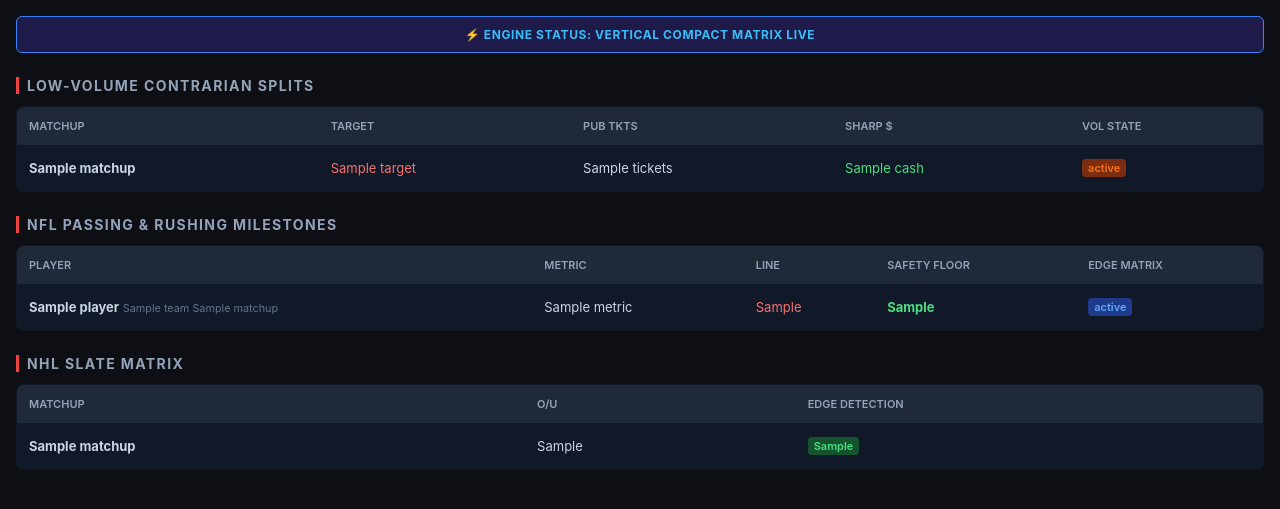
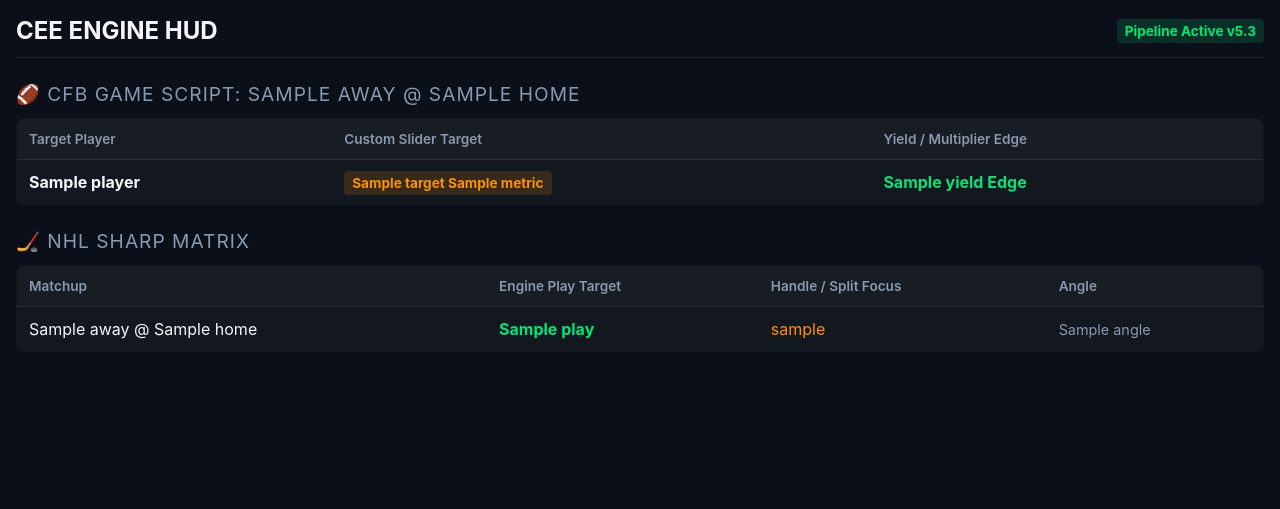
Before and after one commit to matty48653-design/Cee-app, a Flask app: template templates/dashboard.html in a window 1280 px wide. Shown: the top 509 px of the page. Run offline with Flask 3, Linux system fonts and the light colour scheme; the template is opened without the code that fills it: most values are stand-ins (such as "Sample title", 1, 10 or a date in 2020).

Commit message:
Refactor dashboard.html for improved layout and style
Updated the dashboard HTML to improve structure and styling, including renaming the title and modifying sections for CFB and NHL.

```diff
--- a/templates/dashboard.html
+++ b/templates/dashboard.html
@@ -3,87 +3,119 @@
 <head>
     <meta charset="UTF-8">
     <meta name="viewport" content="width=device-width, initial-scale=1.0">
-    <title>CEE v5.3 HUD</title>
+    <title>Cee Engine HUD</title>
     <style>
-        body { background-color: #0d0f14; color: #cbd5e1; font-family: -apple-system, BlinkMacSystemFont, "Segoe UI", Roboto, sans-serif; margin: 0; padding: 16px; }
-        .banner { background: #1e1b4b; border: 1px solid #3b82f6; color: #38bdf8; text-align: center; padding: 10px; font-weight: bold; border-radius: 6px; font-size: 12px; letter-spacing: 0.05em; margin-bottom: 20px; }
-        .section-title { font-size: 14px; font-weight: 700; text-transform: uppercase; color: #94a3b8; letter-spacing: 0.1em; margin: 24px 0 12px 0; border-left: 3px solid #ef4444; padding-left: 8px; }
-        .matrix-table { width: 100%; border-collapse: collapse; background: #111827; border-radius: 8px; overflow: hidden; border: 1px solid #1f2937; margin-bottom: 20px; }
-        .matrix-table th { background: #1f2937; color: #94a3b8; font-size: 11px; text-transform: uppercase; text-align: left; padding: 12px; font-weight: 600; }
-        .matrix-table td { padding: 14px 12px; font-size: 13px; border-bottom: 1px solid #1f2937; }
-        .matrix-table tr:last-child td { border-bottom: none; }
-        .badge { background: #14532d; color: #4ade80; padding: 2px 6px; border-radius: 4px; font-size: 11px; font-weight: 600; display: inline-block; }
-        .badge-alt { background: #7c2d12; color: #f97316; padding: 2px 6px; border-radius: 4px; font-size: 11px; font-weight: 600; display: inline-block; }
-        .badge-nfl { background: #1e3a8a; color: #60a5fa; padding: 2px 6px; border-radius: 4px; font-size: 11px; font-weight: 600; display: inline-block; }
+        :root {
+            --bg-color: #0b0f19;
+            --card-bg: rgba(255, 255, 255, 0.03);
+            --border-color: rgba(255, 255, 255, 0.08);
+            --accent-green: #00e676;
+            --accent-orange: #ff9100;
+            --text-main: #f5f6f9;
+            --text-muted: #8a99ad;
+        }
+        body {
+            background-color: var(--bg-color);
+            color: var(--text-main);
+            font-family: -apple-system, BlinkMacSystemFont, "Segoe UI", Roboto, Helvetica, Arial, sans-serif;
+            margin: 0;
+            padding: 16px;
+        }
+        .header {
+            display: flex;
+            justify-content: space-between;
+            align-items: center;
+            margin-bottom: 24px;
+            border-bottom: 1px solid var(--border-color);
+            padding-bottom: 12px;
+        }
+        .section-title {
+            font-size: 1.2rem;
+            text-transform: uppercase;
+            letter-spacing: 1px;
+            color: var(--text-muted);
+            margin: 20px 0 12px 0;
+        }
+        .matrix-table {
+            width: 100%;
+            border-collapse: collapse;
+            background: var(--card-bg);
+            border: 1px solid var(--border-color);
+            border-radius: 8px;
+            overflow: hidden;
+            margin-bottom: 24px;
+        }
+        .matrix-table th, .matrix-table td {
+            padding: 12px;
+            text-align: left;
+            border-bottom: 1px solid var(--border-color);
+        }
+        .matrix-table th {
+            background: rgba(255, 255, 255, 0.02);
+            font-weight: 600;
+            color: var(--text-muted);
+            font-size: 0.85rem;
+        }
+        .badge {
+            background: rgba(0, 230, 118, 0.15);
+            color: var(--accent-green);
+            padding: 4px 8px;
+            border-radius: 4px;
+            font-size: 0.85rem;
+            font-weight: bold;
+        }
+        .badge-orange {
+            background: rgba(255, 145, 0, 0.15);
+            color: var(--accent-orange);
+        }
     </style>
 </head>
 <body>
 
-    <div class="banner">⚡ ENGINE STATUS: VERTICAL COMPACT MATRIX LIVE</div>
+    <div class="header">
+        <h1 style="font-size: 1.5rem; margin: 0;">CEE ENGINE HUD</h1>
+        <div class="badge">Pipeline Active v5.3</div>
+    </div>
 
-    <div class="section-title">Low-Volume Contrarian Splits</div>
+    <!-- College Football Targets -->
+    <div class="section-title">🏈 CFB Game Script: {{ cfb.away }} @ {{ cfb.home }}</div>
     <table class="matrix-table">
         <thead>
             <tr>
-                <th>Matchup</th>
-                <th>Target</th>
-                <th>Pub Tkts</th>
-                <th>Sharp $</th>
-                <th>Vol State</th>
+                <th>Target Player</th>
+                <th>Custom Slider Target</th>
+                <th>Yield / Multiplier Edge</th>
             </tr>
         </thead>
         <tbody>
-            {% for game in cache.low_volume_splits.games %}
+            {% for slider in cfb.sliders %}
             <tr>
-                <td><b>{{ game.matchup }}</b></td>
-                <td><span style="color: #f87171;">{{ game.target }}</span></td>
-                <td>{{ game.tickets }}</td>
-                <td style="color: #4ade80;">{{ game.cash }}</td>
-                <td><span class="badge-alt">{{ game.state }}</span></td>
+                <td style="font-weight: bold;">{{ slider.player }}</td>
+                <td><span class="badge badge-orange">{{ slider.target }} {{ slider.metric }}</span></td>
+                <td style="color: var(--accent-green); font-weight: bold;">{{ slider.yield }} Edge</td>
             </tr>
             {% endfor %}
         </tbody>
     </table>
 
-    <div class="section-title">NFL Passing & Rushing Milestones</div>
-    <table class="matrix-table">
-        <thead>
-            <tr>
-                <th>Player</th>
-                <th>Metric</th>
-                <th>Line</th>
-                <th>Safety Floor</th>
-                <th>Edge Matrix</th>
-            </tr>
-        </thead>
-        <tbody>
-            {% for prop in cache.nfl_player_props.milestones %}
-            <tr>
-                <td><b>{{ prop.player }}</b> <small style="color: #64748b;">{{ prop.team }} {{ prop.matchup }}</small></td>
-                <td>{{ prop.metric }}</td>
-                <td><span style="color: #f87171;">{{ prop.house_line }}</span></td>
-                <td><span style="color: #4ade80; font-weight: bold;">{{ prop.safety_floor }}</span></td>
-                <td><span class="badge-nfl">{{ prop.edge_status }}</span></td>
-            </tr>
-            {% endfor %}
-        </tbody>
-    </table>
-
-    <div class="section-title">NHL Slate Matrix</div>
+    <!-- NHL Moneyline Splits -->
+    <div class="section-title">🏒 NHL Sharp Matrix</div>
     <table class="matrix-table">
         <thead>
             <tr>
                 <th>Matchup</th>
-                <th>O/U</th>
-                <th>Edge Detection</th>
+                <th>Engine Play Target</th>
+                <th>Handle / Split Focus</th>
+                <th>Angle</th>
             </tr>
         </thead>
         <tbody>
-            {% for game in cache.nhl_slate.games %}
+            {% for item in nhl_items %}
             <tr>
-                <td><b>{{ game.matchup }}</b></td>
-                <td>{{ game.ou }}</td>
-                <td><span class="badge">{{ game.contrarian_edge }}</span></td>
+                <td>{{ item.away }} @ {{ item.home }}</td>
+                <td style="font-weight: bold; color: var(--accent-green);">{{ item.play }}</td>
+                <td style="color: var(--accent-orange);">{{ item.handle }}</td>
+                <td style="color: var(--text-muted); font-size: 0.9rem;">{{ item.angle }}</td>
             </tr>
             {% endfor %}
         </tbody>
```
